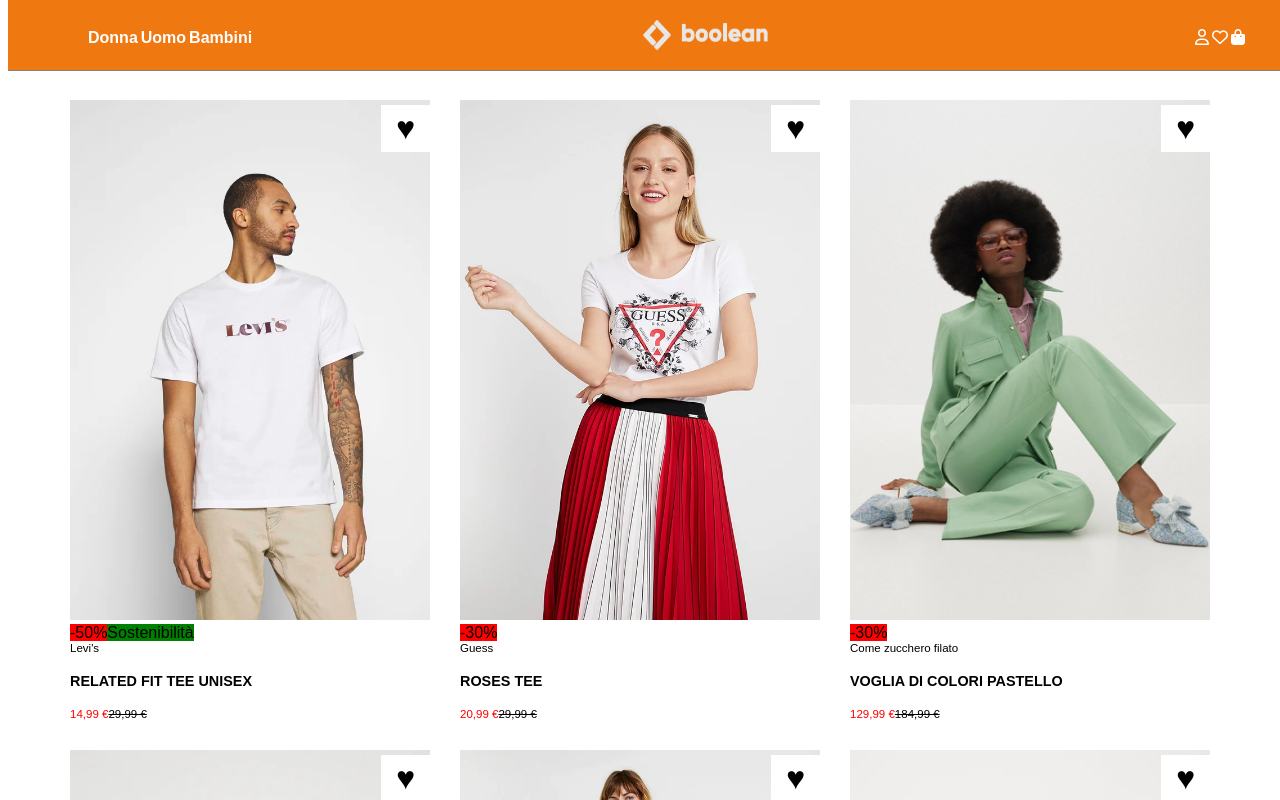
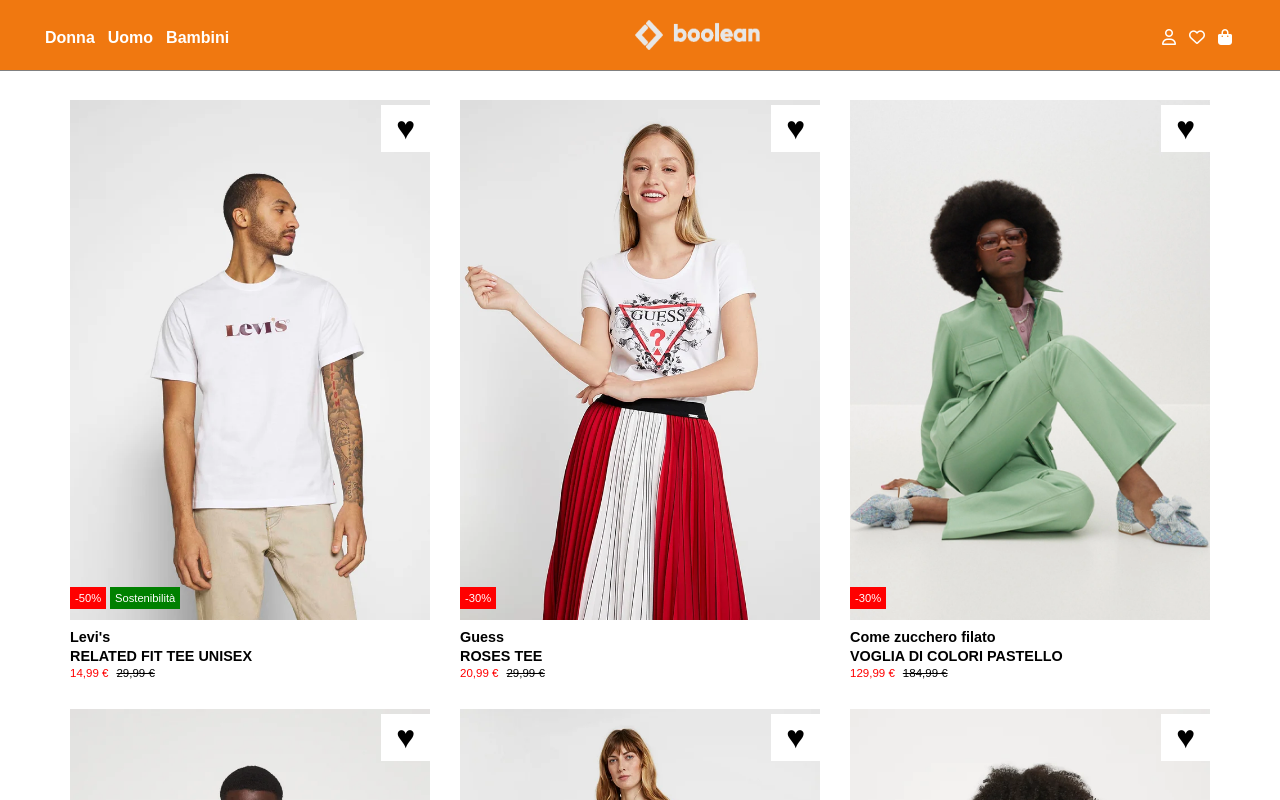
Before and after one commit to VeronicaFontana/vite-boolando, a Vue app: page / in a window 1280 px wide. Shown: the top 800 px of the page. Built offline with nearby package versions, Linux system fonts and the light colour scheme.

Commit message:
[FIX] style

```diff
--- a/src/components/Footer.vue
+++ b/src/components/Footer.vue
@@ -63,7 +63,7 @@
     }
     .social{
       span{
-        font-size: 0.7em;
+        font-size: 0.8em;
       }
       ul{
         font-size: 0.8em;
@@ -74,6 +74,10 @@
 
           i{
             color: white ;
+            font-size: 1.2rem;
+            &:hover{
+              cursor: pointer;
+            }
           }
         }
       }
--- a/src/components/Header.vue
+++ b/src/components/Header.vue
@@ -54,6 +54,11 @@
         display: inline-block;
         list-style: none;
         padding: 5px 3px 0 0;
+        margin: 0 5px;
+        &:hover{
+          text-decoration: underline;
+          cursor: pointer;
+        }
       }
     }
     img{
--- a/src/components/Main.vue
+++ b/src/components/Main.vue
@@ -146,10 +146,20 @@
       .discount{
         background-color: $discount-bg;
         left: 0;
+        color: white;
+        position: absolute;
+        padding: 5px;
+        bottom: 70px;
+        font-size: 0.7em;
       }
       .sustain{
         background-color: $sustain-bg;
         left: 40px;
+        color: white;
+        position: absolute;
+        padding: 5px;
+        bottom: 70px;
+        font-size: 0.7em;
       }
       .heart{
         background-color: white;
@@ -170,15 +180,18 @@
       display: flex;
       flex-direction: column;
       font-size: 0.9em;
+      padding-top: 5px;
 
       .brand{
-        font-size: 0.8em;
+        font-size: 1em;
+        font-weight: bold;
       }
 
       .price{
         font-size: 0.8em;
         .new-price{
           color: $new-price;
+          margin-right: 8px;
         }
         .old-price{
           text-decoration: line-through;
--- a/src/scss/partials/_general.scss
+++ b/src/scss/partials/_general.scss
@@ -1,3 +1,9 @@
+*{
+  margin: 0;
+  padding: 0;
+  box-sizing: border-box;
+}
+
 body{
   font-family: Arial, Helvetica, sans-serif;
 }
@@ -5,4 +11,5 @@
 h4{
   text-transform: uppercase;
   font-weight: bold;
+  margin: 3px 0;
 }
```
